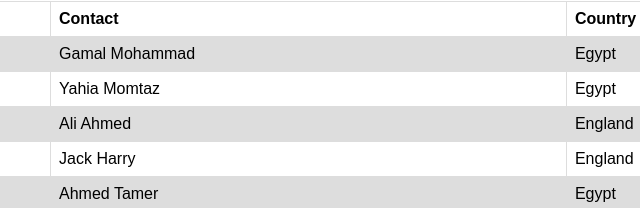
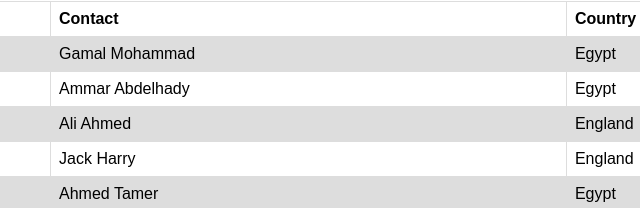
Before and after one commit to Ammar-Abdelhady-ai/Jenkins-Project, a plain HTML site: page index.html in a window 1280 px wide. Shown: the part 220-428 px from the top of the page, 441-1081 px from the left. Drawn offline with Linux system fonts and the light colour scheme.

Commit message:
update readme file

```diff
--- a/index.html
+++ b/index.html
@@ -40,7 +40,7 @@ tr:nth-child(even) {
   </tr>
   <tr>
     <td>Senior Consulting</td>
-    <td>Yahia Momtaz</td>
+    <td>Ammar Abdelhady</td>
     <td>Egypt</td>
   </tr>
   <tr>
```
